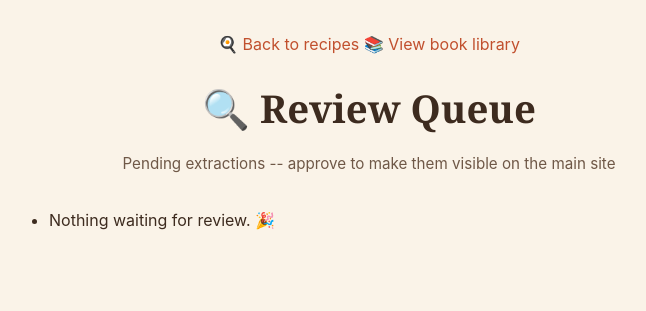
After one commit to junipernineaj/recipe-app, a FastAPI app: template templates/review.html in a window 1280 px wide. The commit adds this page. Shown: the top 311 px of the page, without its empty margins (271-917 px from the left). Run offline with FastAPI, Linux system fonts and the light colour scheme; the template is opened without the code that fills it, so the values that code supplies are empty; some libraries are stand-ins or nearby versions.

Commit message:
Add a review queue page for pending recipe extractions
Approving a recipe was only reachable if you already knew its id -- there
was no way to browse what was actually waiting for review. Adds:

- get_pending_recipes() + GET /review: lists every recipe with
  status != 'approved', across all books and engines, showing the engine
  and flagged_for_review note inline so you know what needs a closer look
  before opening it
- templates/review.html + review_list.html: the queue page itself; reuses
  the existing DELETE /recipes/{id} route as a one-click "Reject" for
  discarding junk without opening it
- Nav link from the homepage so /review is discoverable, not just typeable
- POST /recipes/{id}/approve now redirects back to /review instead of the
  recipe's own detail page, so approving keeps you inside the queue
  (open -> read -> approve -> land back on the list -> next) instead of
  dead-ending on a page with nowhere obvious to go

Co-Authored-By: Claude Sonnet 5 <noreply@anthropic.com>
Claude-Session: https://claude.ai/code/session_01JrThFu6QaBeCeX9TnJ53ss

```diff
--- a/main.py
+++ b/main.py
@@ -19,11 +19,11 @@ def get_recipes(search_term: str = ""):
     cursor = conn.cursor()
     if search_term:
         cursor.execute(
-            "SELECT id, title, source_book FROM recipes WHERE title LIKE ?",
+            "SELECT id, title, source_book FROM recipes WHERE status = 'approved' AND title LIKE ?",
             (f"%{search_term}%",)
         )
     else:
-        cursor.execute("SELECT id, title, source_book FROM recipes")
+        cursor.execute("SELECT id, title, source_book FROM recipes WHERE status = 'approved'")
     recipes = cursor.fetchall()
     conn.close()
     return recipes
@@ -37,6 +37,21 @@ def get_recipe_by_id(recipe_id: int):
     recipe = cursor.fetchone()
     conn.close()
     return recipe
+
+
+def get_pending_recipes():
+    conn = sqlite3.connect("recipes.db")
+    conn.row_factory = sqlite3.Row
+    cursor = conn.cursor()
+    cursor.execute("""
+        SELECT id, title, source_book, engine, flagged_for_review
+        FROM recipes
+        WHERE status != 'approved'
+        ORDER BY source_book, id
+    """)
+    recipes = cursor.fetchall()
+    conn.close()
+    return recipes
 
 
 def create_recipe(title, source_book, ingredients, instructions):
@@ -152,6 +167,13 @@ def search(request: Request, q: str = ""):
         request=request, name="recipe_list.html", context={"recipes": recipes}
     )
 
+@app.get("/review")
+def review_page(request: Request):
+    recipes = get_pending_recipes()
+    return templates.TemplateResponse(
+        request=request, name="review.html", context={"recipes": recipes}
+    )
+
 @app.get("/books")
 def books_page(request: Request, sort: str = "filename_asc", show_hidden: bool = False):
     books = get_books(sort=sort, show_hidden=show_hidden)
@@ -237,6 +259,15 @@ def recipe_detail(request: Request, recipe_id: int):
     )
 
 
+@app.post("/recipes/{recipe_id}/approve")
+def approve_recipe(recipe_id: int):
+    conn = sqlite3.connect("recipes.db")
+    conn.execute("UPDATE recipes SET status = 'approved' WHERE id = ?", (recipe_id,))
+    conn.commit()
+    conn.close()
+    return RedirectResponse(url="/review", status_code=303)
+
+
 @app.delete("/recipes/{recipe_id}")
 def delete_recipe(recipe_id: int):
     conn = sqlite3.connect("recipes.db")
--- a/templates/home.html
+++ b/templates/home.html
@@ -10,6 +10,7 @@
         <div class="site-header">
 <div class="site-nav">
     <a href="/books">📚 View book library</a>
+    <a href="/review">🔍 Review queue</a>
 </div>
             <h1>🍳 My Recipes</h1>
             <p class="tagline">A home for the recipes worth keeping</p>
--- /dev/null
+++ b/templates/review.html
@@ -0,0 +1,22 @@
+<!DOCTYPE html>
+<html>
+<head>
+    <title>Review Queue - My Recipes</title>
+    <link rel="stylesheet" href="/static/style.css?v=4">
+    <script src="https://unpkg.com/htmx.org@1.9.12"></script>
+</head>
+<body>
+    <div class="container">
+        <div class="site-header">
+<div class="site-nav">
+    <a href="/">🍳 Back to recipes</a>
+    <a href="/books">📚 View book library</a>
+</div>
+            <h1>🔍 Review Queue</h1>
+            <p class="tagline">Pending extractions -- approve to make them visible on the main site</p>
+        </div>
+
+        {% include "review_list.html" %}
+    </div>
+</body>
+</html>
--- /dev/null
+++ b/templates/review_list.html
@@ -0,0 +1,23 @@
+<ul id="review-list">
+    {% for recipe in recipes %}
+    <li>
+        <div class="recipe-info">
+            <a href="/recipes/{{ recipe['id'] }}">{{ recipe["title"] }}</a>
+            <span class="source">{{ recipe["source_book"] }}{% if recipe["engine"] %} &middot; {{ recipe["engine"] }}{% endif %}</span>
+            {% if recipe["flagged_for_review"] %}
+            <p class="flag-note">&#9888; {{ recipe["flagged_for_review"] }}</p>
+            {% endif %}
+        </div>
+        <button
+            class="delete-btn"
+            hx-delete="/recipes/{{ recipe['id'] }}"
+            hx-target="closest li"
+            hx-swap="outerHTML"
+            hx-confirm="Reject and delete '{{ recipe['title'] }}'? This can't be undone.">
+            Reject
+        </button>
+    </li>
+    {% else %}
+    <li class="empty-state">Nothing waiting for review. 🎉</li>
+    {% endfor %}
+</ul>
```
